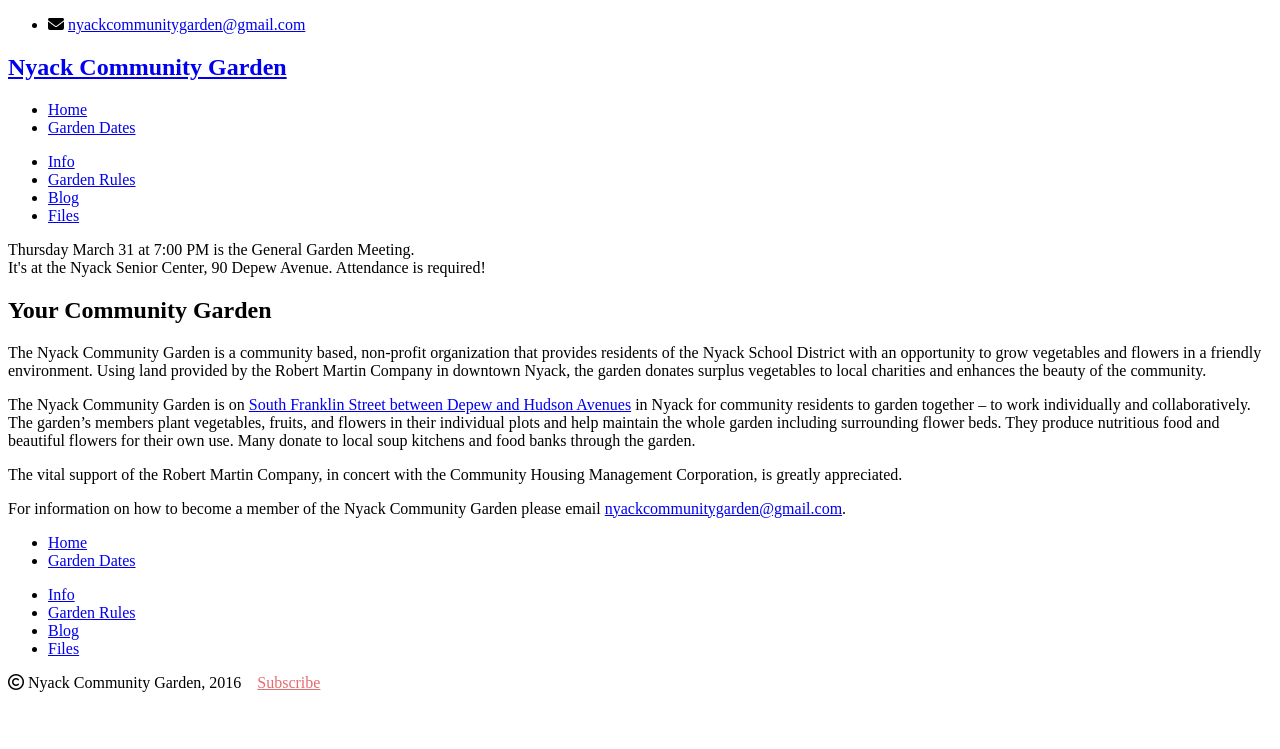
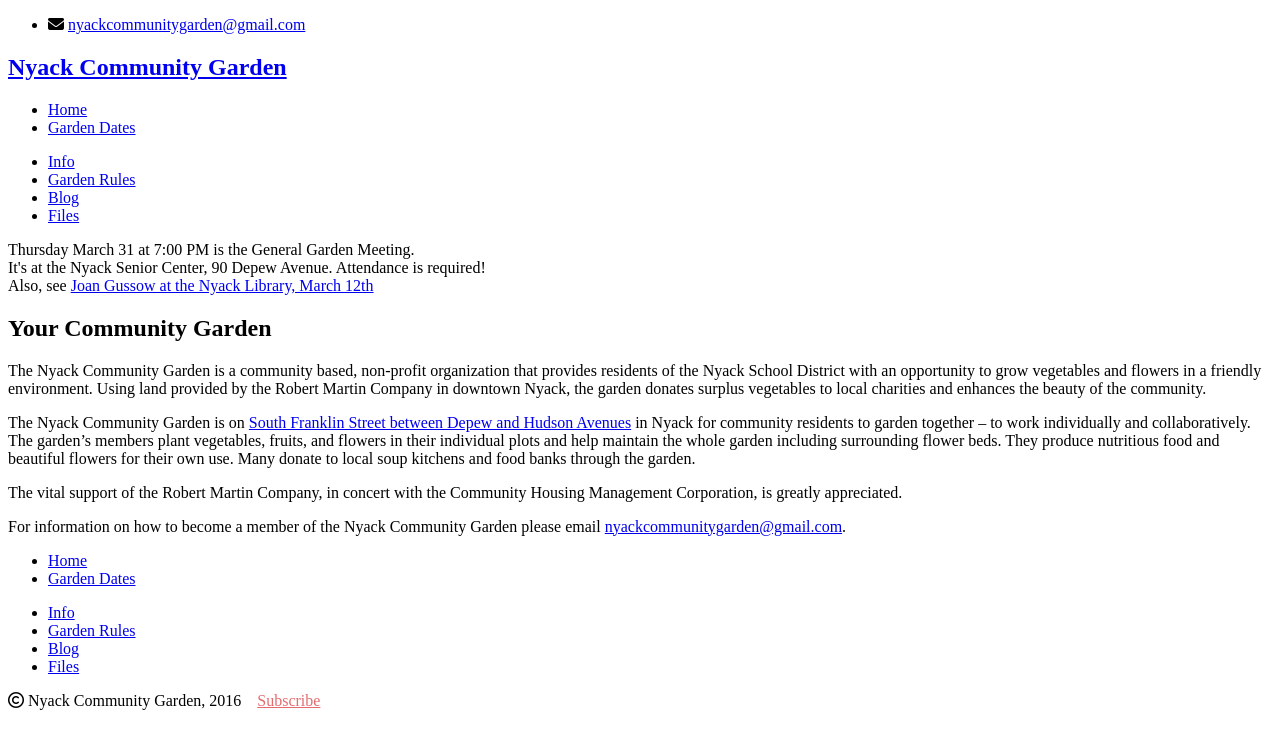
Before and after one commit to bosborne/nyackcommunitygarden, a Jekyll site: the page built from index.html, in a window 1280 px wide. Shown: the top 749 px of the page. Built offline with Jekyll 4.4.1, drawn with Linux system fonts in a browser that asks for light colours; nearby versions of some CDN libraries; library files that are not in the unit come from our copies.

Commit message:
Mention Joan Gussow

```diff
--- a/_layouts/default.html
+++ b/_layouts/default.html
@@ -39,7 +39,8 @@
     	<div class="container">
         <div class="bannerbox">
         Thursday March 31 at 7:00 PM is the General Garden Meeting.<br>
-It's at the Nyack Senior Center, 90 Depew Avenue. Attendance is required!
+It's at the Nyack Senior Center, 90 Depew Avenue. Attendance is required!<br>
+Also, see <a href="http://nyackcommunitygarden.info/blog/joan-gussow-at-the-nyack-library">Joan Gussow at the Nyack Library, March 12th</a>
         </div>
     		{{ content }}
     	</div>
```
